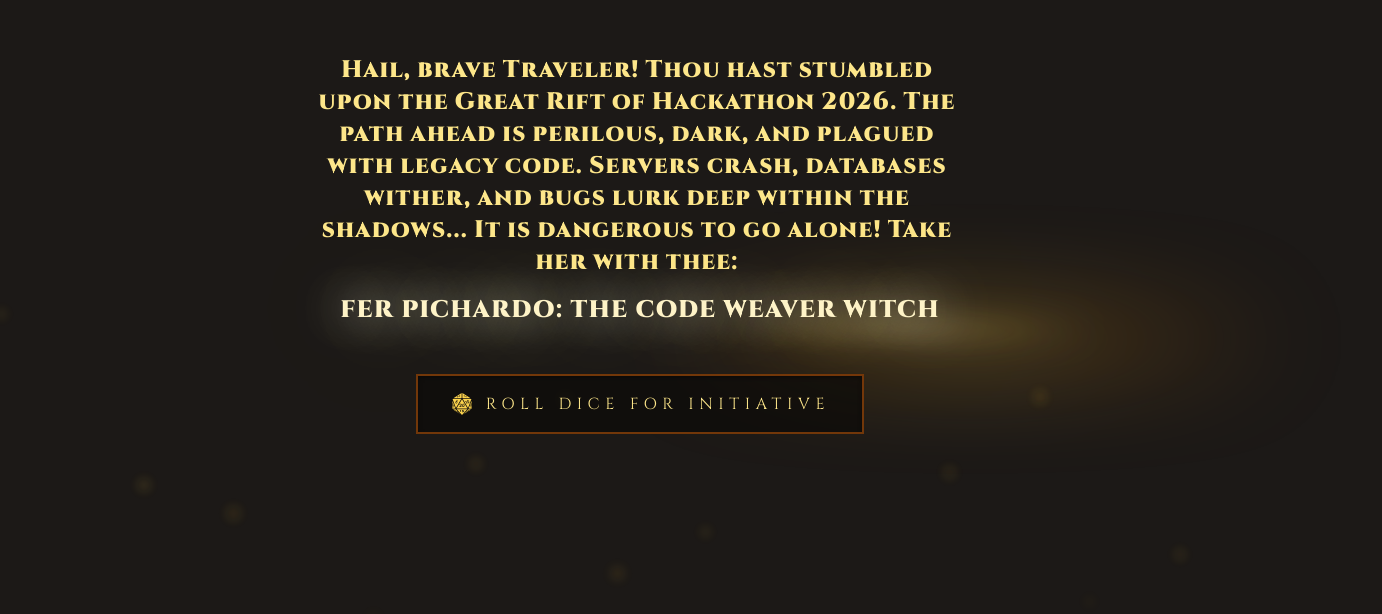
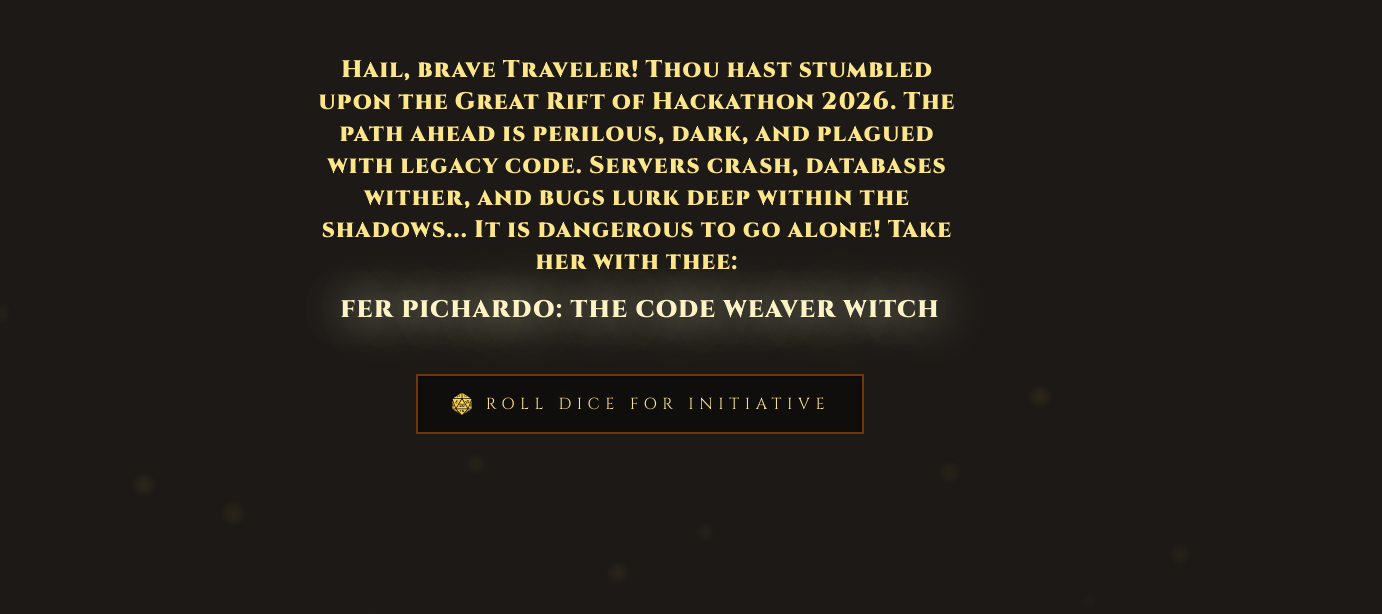
Before and after one commit to fernandagisella/epic-curriculum, a Next.js app: page / in a window 1280 px wide. Shown: the part 156-770 px from the top of the page, 1382 px wide, since content can reach past the window. Built offline with nearby package versions, Linux system fonts and the light colour scheme.

Commit message:
fix: removed animation

```diff
--- a/src/app/page.js
+++ b/src/app/page.js
@@ -44,11 +44,6 @@ const NAME_GLOW_KEYFRAMES = [
   "0 0 30px rgba(254, 240, 138, 1), 0 0 70px rgba(245, 158, 11, 1), 0 0 120px rgba(217, 119, 6, 0.85)",
   "0 0 20px rgba(252, 211, 77, 1), 0 0 48px rgba(245, 158, 11, 0.95), 0 0 90px rgba(217, 119, 6, 0.75), 0 0 150px rgba(180, 83, 9, 0.5)",
 ];
-
-const AURA_OPACITY_KEYFRAMES = [0.55, 1, 0.7, 1, 0.6, 0.95, 0.55];
-const AURA_SCALE_KEYFRAMES = [0.9, 1.25, 1.05, 1.32, 1.0, 1.22, 0.9];
-const SPARK_OPACITY_KEYFRAMES = [0, 0.9, 0, 1, 0, 0.85, 0];
-const SPARK_SCALE_KEYFRAMES = [0.6, 1.15, 0.7, 1.3, 0.65, 1.1, 0.6];
 
 const viewTransitions = {
   initial: { opacity: 0, scale: 1.04, filter: "blur(10px)" },
@@ -140,61 +135,6 @@ export default function Home() {
               <br />
               <span className="relative inline-block mt-4">
                 <motion.span
-                  aria-hidden="true"
-                  className="pointer-events-none absolute left-1/2 top-1/2 -translate-x-1/2 -translate-y-1/2 w-[110%] h-[180%] blur-2xl"
-                  style={{
-                    background:
-                      "radial-gradient(closest-side, rgba(254, 240, 138, 0.55), rgba(245, 158, 11, 0.4) 35%, rgba(217, 119, 6, 0.18) 65%, transparent 80%)",
-                  }}
-                  initial={{ opacity: 0, scale: 0.6 }}
-                  animate={{
-                    opacity: AURA_OPACITY_KEYFRAMES,
-                    scale: AURA_SCALE_KEYFRAMES,
-                  }}
-                  transition={{
-                    opacity: {
-                      duration: 2.6,
-                      repeat: Infinity,
-                      ease: "easeInOut",
-                      delay: NAME_DELAY,
-                    },
-                    scale: {
-                      duration: 2.6,
-                      repeat: Infinity,
-                      ease: "easeInOut",
-                      delay: NAME_DELAY,
-                    },
-                  }}
-                />
-                <motion.span
-                  aria-hidden="true"
-                  className="pointer-events-none absolute left-1/2 top-1/2 -translate-x-1/2 -translate-y-1/2 w-[90%] h-[120%] blur-lg"
-                  style={{
-                    background:
-                      "radial-gradient(closest-side, rgba(254, 252, 232, 0.85), rgba(252, 211, 77, 0.55) 40%, transparent 75%)",
-                    mixBlendMode: "screen",
-                  }}
-                  initial={{ opacity: 0, scale: 0.6 }}
-                  animate={{
-                    opacity: SPARK_OPACITY_KEYFRAMES,
-                    scale: SPARK_SCALE_KEYFRAMES,
-                  }}
-                  transition={{
-                    opacity: {
-                      duration: 2.2,
-                      repeat: Infinity,
-                      ease: "easeInOut",
-                      delay: NAME_DELAY + 0.3,
-                    },
-                    scale: {
-                      duration: 2.2,
-                      repeat: Infinity,
-                      ease: "easeInOut",
-                      delay: NAME_DELAY + 0.3,
-                    },
-                  }}
-                />
-                <motion.span
                   className="relative inline-block text-amber-100"
                   initial={{ opacity: 0, filter: "blur(14px)", y: 10 }}
                   animate={{
```
